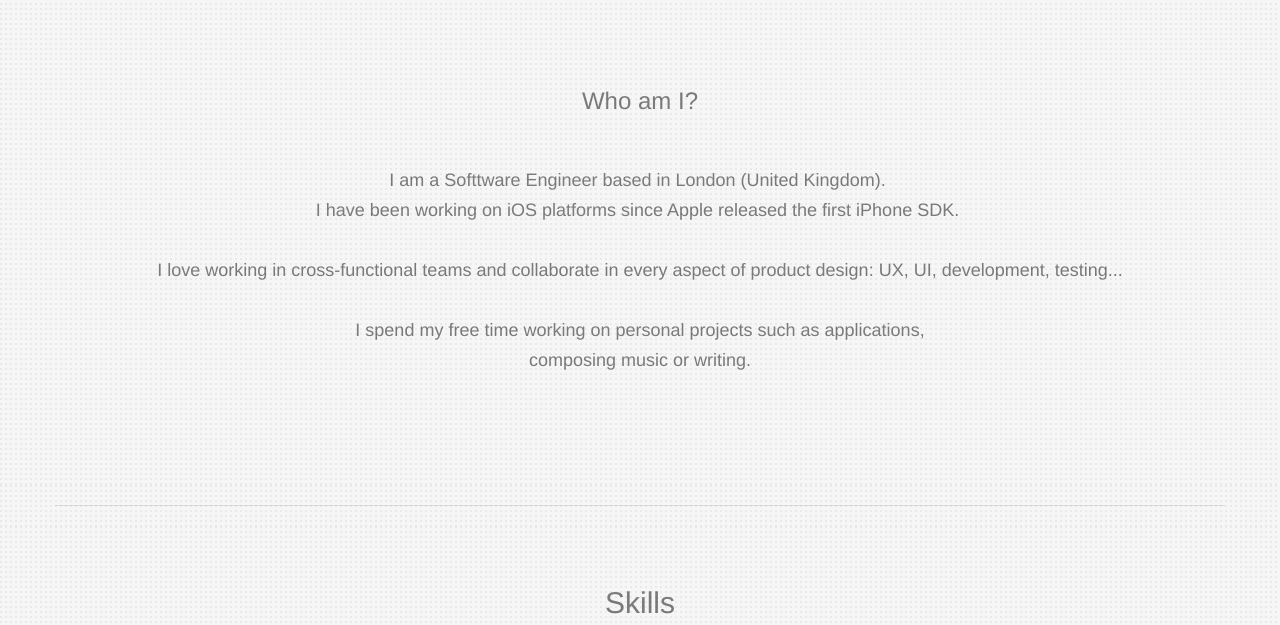
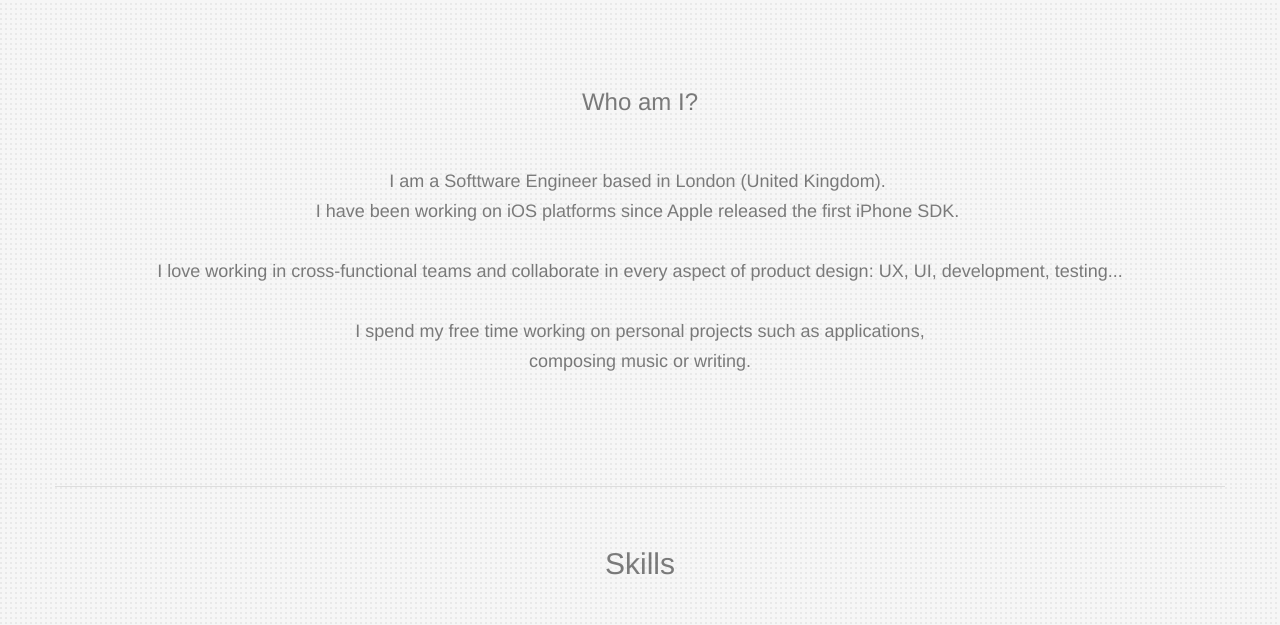
Before and after one commit to mdelamata/mdelamata.github.io, a plain HTML site: page index.html in a window 1280 px wide. Shown: the part 812-1437 px from the top of the page. Drawn offline with Linux system fonts and the light colour scheme; files whose address does not match are found by name.

Commit message:
Fix line.

```diff
--- a/index.html
+++ b/index.html
@@ -96,7 +96,7 @@
 
 <!-- bloc-2 -->
 <div class="bloc bgc-white-smoke bg-dots-bg l-bloc bg-repeat" id="bloc-2">
-	<div class="container bloc-lg">
+	<div class="container bloc-lg b-divider">
 		<div class="row">
 			<div class="col-sm-12">
 				<h3 class="mg-md text-center">
@@ -116,21 +116,7 @@
 <!-- bloc-2 END -->
 
 <!-- bloc-3 -->
-<div class="bloc bgc-white-smoke bg-dots-bg l-bloc bg-repeat" id="bloc-3">
-	<div class="container">
-		<div class="row">
-			<div class="col-sm-12">
-				<div class="divider-h">
-					<span class="divider"></span>
-				</div>
-			</div>
-		</div>
-	</div>
-</div>
-<!-- bloc-3 END -->
-
-<!-- bloc-4 -->
-<div class="bloc bg-dots-bg bg-repeat bgc-white-smoke l-bloc" id="bloc-4">
+<div class="bloc bg-dots-bg bg-repeat bgc-white-smoke l-bloc" id="bloc-3">
 	<div class="container bloc-md">
 		<div class="row">
 			<div class="col-sm-12">
@@ -217,7 +203,7 @@
 		</div>
 	</div>
 </div>
-<!-- bloc-4 END -->
+<!-- bloc-3 END -->
 
 <!-- portfolio -->
 <div class="bloc bg-lines-h-bg bg-repeat bgc-dim-gray d-bloc" id="portfolio">
@@ -314,8 +300,8 @@
 <!-- ScrollToTop Button END-->
 
 
-<!-- Footer - bloc-7 -->
-<div class="bloc build-with-blocs-bloc bgc-3034 d-bloc" id="bloc-7">
+<!-- Footer - bloc-6 -->
+<div class="bloc build-with-blocs-bloc bgc-3034 d-bloc" id="bloc-6">
 	<div class="container bloc-md">
 		<div class="row">
 			<div class="col-sm-12 text-center">
@@ -327,7 +313,7 @@
 		</div>
 	</div>
 </div>
-<!-- Footer - bloc-7 END -->
+<!-- Footer - bloc-6 END -->
 
 </div>
 <!-- Main container END -->
--- a/style.css
+++ b/style.css
@@ -168,6 +168,12 @@ a:hover{text-decoration: none; cursor:pointer;}
 
 .voffset{
 	margin-top:30px;
+}
+/* Dividers */
+
+.b-divider{
+	border-top:1px solid rgba(0,0,0,.1);
+	border-bottom:1px solid rgba(0,0,0,.1);
 }
 
 /* Bloc text custom styling */
@@ -400,22 +406,6 @@ button{
 	border-radius:0 0 29px 29px;
 }
 
-/* = Dividers
--------------------------------------------------------------- */
-.divider-h{
-	padding:20px 0;
-}
-.divider-h span{
-	display: block;
-	border-top:1px solid transparent;
-}
-.divider-half{
-	width: 50%;
-	margin: 0 auto;
-}
-.dropdown-menu .divider-h,.dropdown-menu .divider-half{
-	padding:0;
-}
 
 
 
```
Also changed, not shown: paganini.html (+6 -6 lines), portfolio.html (+3 -3 lines).
